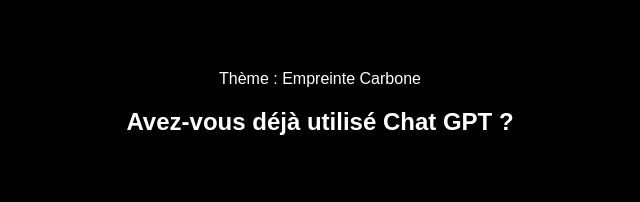
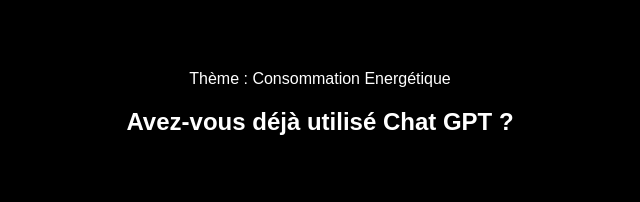
Before and after one commit to R0000BIN/Projet-Innov, a plain HTML site: page quizz.html in a window 1280 px wide. Shown: the part 223-425 px from the top of the page, 320-960 px from the left. Drawn offline with Linux system fonts and the light colour scheme.

Commit message:
Modif de "Empreinte Carbone" en "Conso Energétique"

```diff
--- a/quizz.html
+++ b/quizz.html
@@ -22,7 +22,7 @@
 
         <section class="centreSalle">
             <div>
-                <p>Thème : <span id="theme" class="theme">Empreinte Carbone</span></p>
+                <p>Thème : <span id="theme" class="theme">Consommation Energétique</span></p>
                 <h2 id="question" class="question">Avez-vous déjà utilisé Chat GPT ?</h2>
             </div>
             <div id="buttons">
--- a/script.js
+++ b/script.js
@@ -10,7 +10,7 @@ let question = document.getElementById('question');
 let theme = document.getElementById('theme');
 
 // Thème : Empreinte Carbone
-const empreinte_carbone = [
+const conso_energetique = [
     {name : "Avez-vous déjà utilisé Chat GPT ?", type: "yn", score: 0},
     {name : "Utilisez-vous une IA générative : au moins une fois par mois ?", type: "yn", score: 0},
     {name : "Utilisez-vous une IA générative : au moins une fois par semaine ?", type: "yn", score: 0},
@@ -64,7 +64,7 @@ const pertinence = [
 
 // Tableau contenant toutes les catégories de questions
 const categories = [
-    { name: "Empreinte Carbone", questions: empreinte_carbone },
+    { name: "Consommation Energétique", questions: conso_energetique },
     { name: "Dépendance à l'IA", questions: dependance_ia },
     { name: "Éthique et conséquences", questions: ethique_consequences },
     { name: "Pertinence", questions: pertinence }
```
